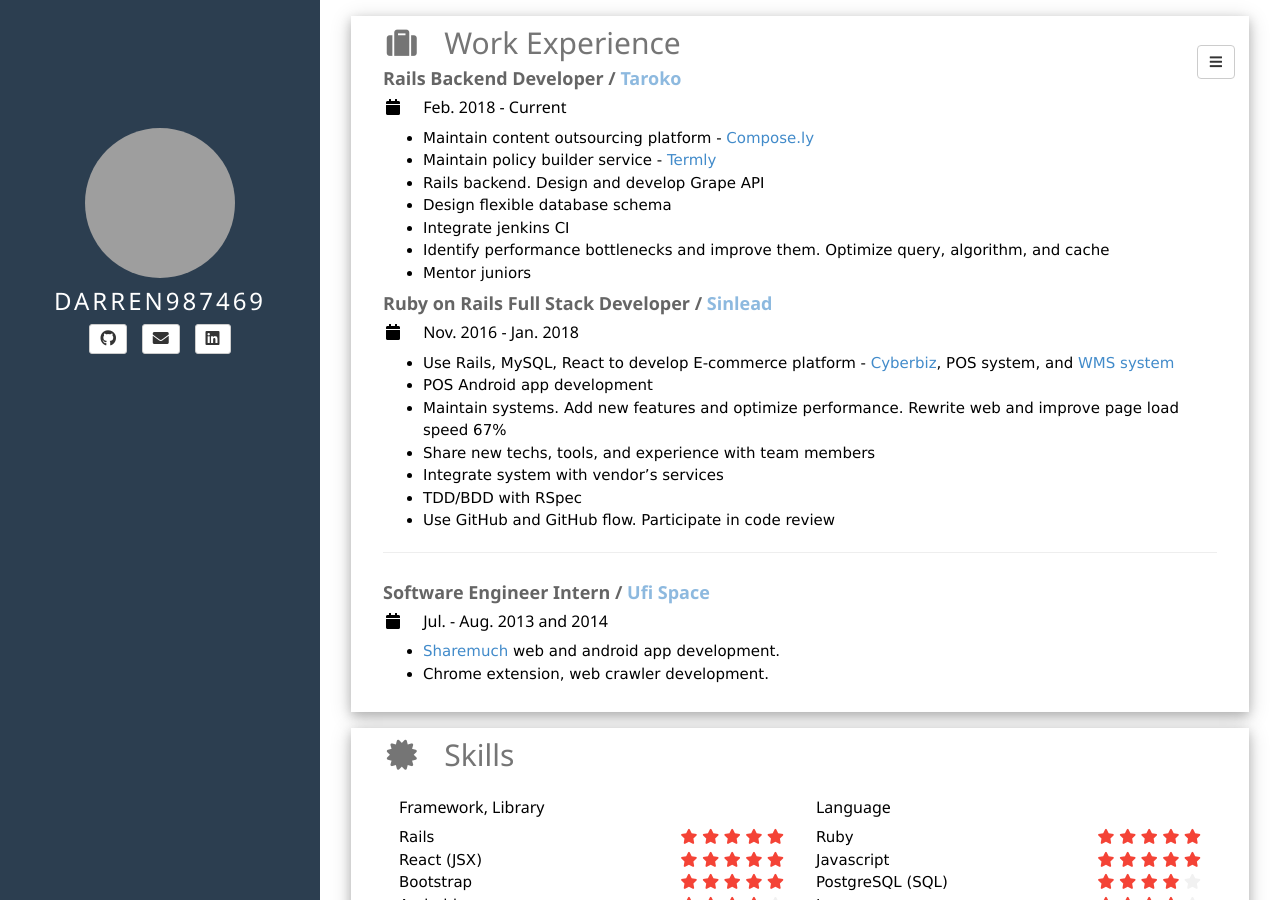
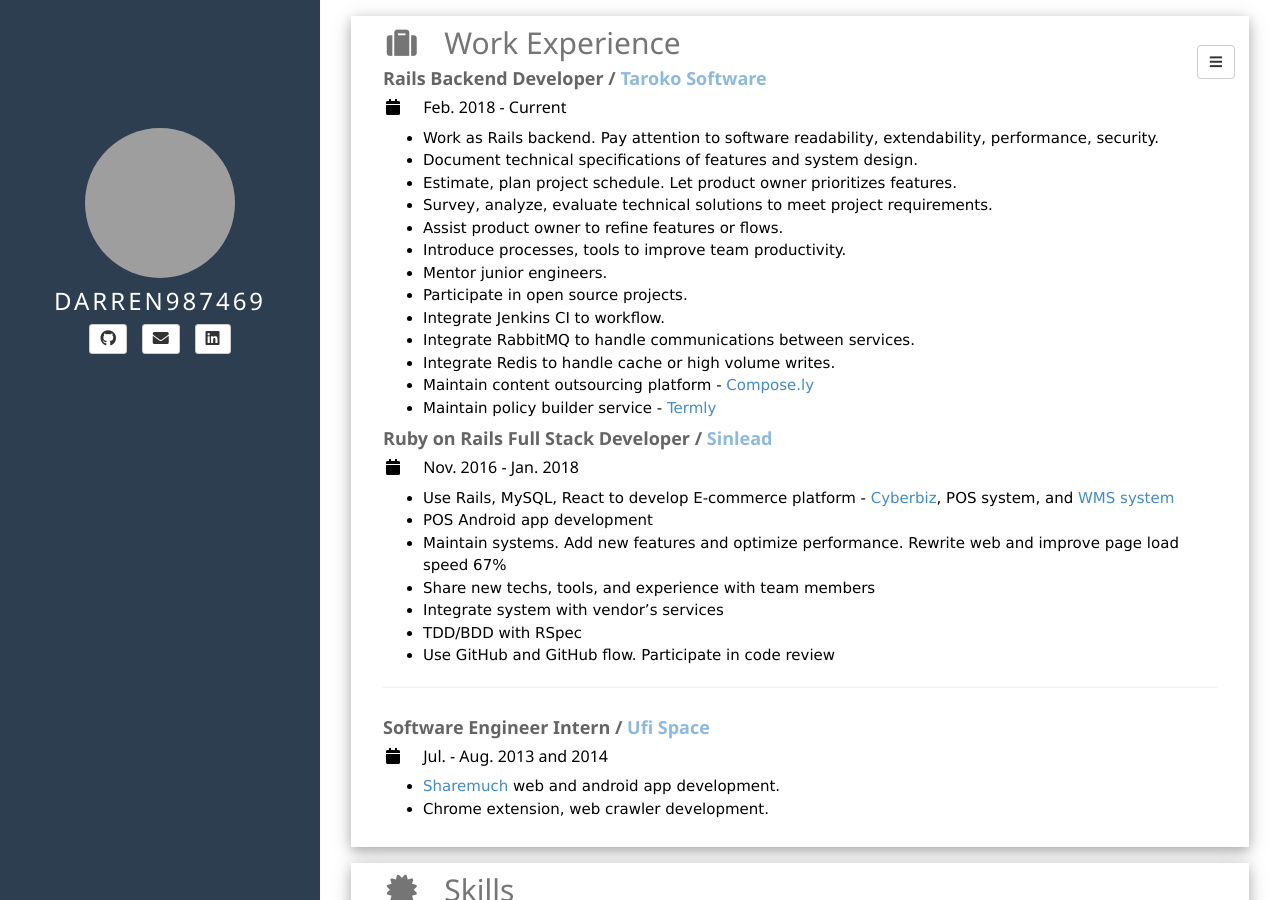
Before and after one commit to darren987469/darren987469.github.io, a Jekyll site: the page built from about.html, in a window 1280 px wide and 900 px high. Built offline with Jekyll 4.4.1, drawn with Linux system fonts in a browser that asks for light colours; nearby versions of some CDN libraries; comment, search, counter and statistics services are not loaded; grey boxes are pictures that could not be loaded.

Commit message:
Add more work experience at about

```diff
--- a/about.html
+++ b/about.html
@@ -14,20 +14,26 @@
       Work Experience
     </h2>
     <h5 class="w3-opacity">
-      <b>Rails Backend Developer / <a href="https://taroko.io/" target="_blank">Taroko</a></b>
+      <b>Rails Backend Developer / <a href="https://taroko.io/" target="_blank">Taroko Software</a></b>
     </h5>
     <h6>
       <i class="fa fa-calendar fa-fw w3-margin-right"></i>
       Feb. 2018 - Current
     </h6>
     <ul>
+      <li>Work as Rails backend. Pay attention to software readability, extendability, performance, security.</li>
+      <li>Document technical specifications of features and system design.</li>
+      <li>Estimate, plan project schedule. Let product owner prioritizes features.</li>
+      <li>Survey, analyze, evaluate technical solutions to meet project requirements.</li>
+      <li>Assist product owner to refine features or flows.</li>
+      <li>Introduce processes, tools to improve team productivity.</li>
+      <li>Mentor junior engineers.</li>
+      <li>Participate in open source projects.</li>
+      <li>Integrate Jenkins CI to workflow.</li>
+      <li>Integrate RabbitMQ to handle communications between services.</li>
+      <li>Integrate Redis to handle cache or high volume writes.</li>
       <li>Maintain content outsourcing platform - <a href="https://compose.ly/" target="_blank">Compose.ly</a></li>
       <li>Maintain policy builder service - <a href="https://termly.io/" target="_blank">Termly</a></li>
-      <li>Rails backend. Design and develop Grape API</li>
-      <li>Design flexible database schema</li>
-      <li>Integrate jenkins CI</li>
-      <li>Identify performance bottlenecks and improve them. Optimize query, algorithm, and cache</li>
-      <li>Mentor juniors</li>
     </ul>
 
     <h5 class="w3-opacity">
```
